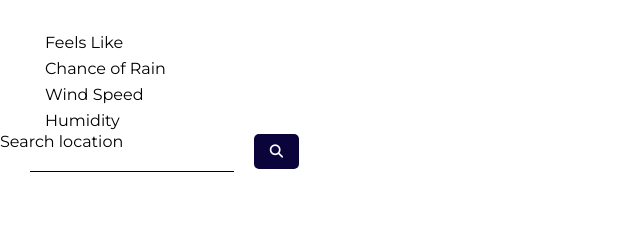
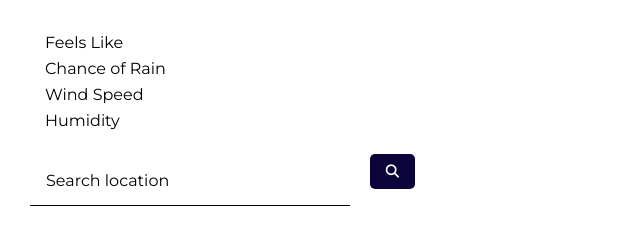
Before and after one commit to julianchso/odin-weather, a website built with webpack: page dist/index.html in a window 1280 px wide. Shown: the whole page, without its empty margins (0-640 px from the left). Built offline with Linux system fonts and the light colour scheme; no server answers.

Commit message:
add basic floating label to search location input

```diff
--- a/src/styles/main.scss
+++ b/src/styles/main.scss
@@ -158,6 +158,10 @@ body {
   padding: 5px 0;
 }
 
+.infoCtn {
+  margin-bottom: 20px;
+}
+
 .mainInfo {
   margin-right: 15px;
 }
@@ -173,12 +177,7 @@ body {
 .row {
   display: flex;
   flex-direction: row;
-}
-
-.label--floating {
-  position: absolute;
-  left: 0px;
-  right: auto;
+  margin-top: 20px;
 }
 
 .btn--search {
@@ -193,10 +192,41 @@ body {
   border-radius: 5px;
 }
 
-input#location {
-  height: 35px;
-  width: 200px;
+.input--slot {
+  width: 100%;
+  position: relative;
+  max-width: 20em;
+}
+
+#input--location {
+  position: absolute;
+  padding: 8px 0;
+  height: 100%;
+  width: 100%;
   border: none;
   border-bottom: black solid 1px;
   outline: none;
 }
+
+.label--floating {
+  position: absolute;
+  pointer-events: none;
+  display: flex;
+  align-items: center;
+  left: 1em;
+  top: 0.55em;
+  right: auto;
+  padding: 10px 0;
+  transition: top 0.3s cubic-bezier(0.25, 0.8, 0.5, 1);
+  cursor: text;
+}
+
+input:focus + .label--floating,
+input:not(:focus):valid ~ .label--floating {
+  // TODO: top of parent and not ancestor?
+  top: -1rem;
+  bottom: 10px;
+  // left: 20px;
+  font-size: 0.75rem;
+  padding: 0 0.125em;
+}
```
Also changed, not shown: dist/index.html, dist/main.js.
